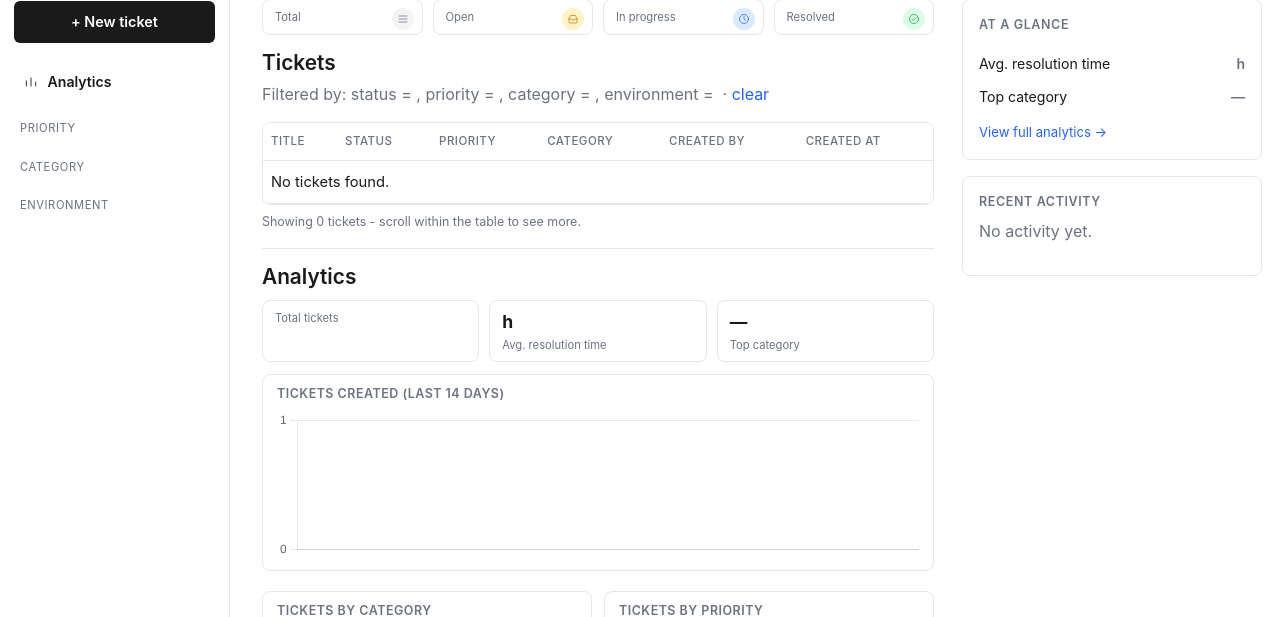
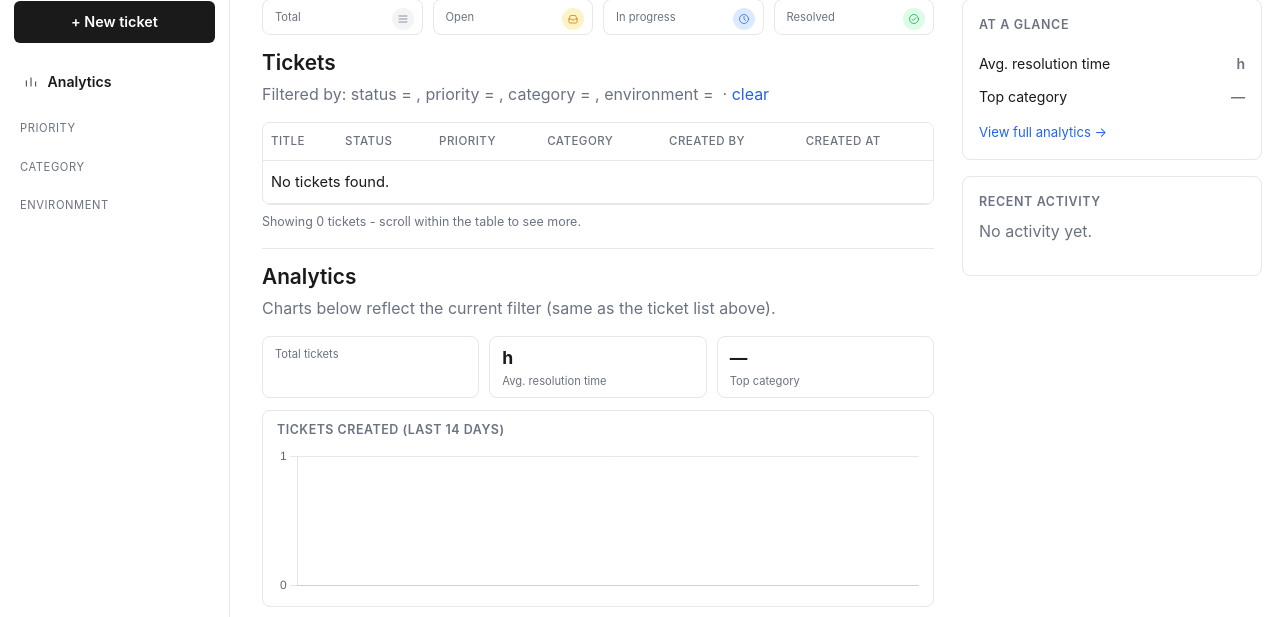
Before and after one commit to maraprikkripa/databricks-lakebase-ticket-app, a Flask app: template templates/index.html in a window 1280 px wide. Shown: the part 83-700 px from the top of the page. Run offline with Flask 3, Linux system fonts and the light colour scheme; the template is opened without the code that fills it, so the values that code supplies are empty; parts of the project's set-up code (start-up, migrations or seed data) failed here and were passed over.

Commit message:
Make analytics charts filter-aware (respect status/priority/category/environment selection)

```diff
--- a/app.py
+++ b/app.py
@@ -120,18 +120,24 @@ def get_status_counts():
     return counts
 
 
-def get_priority_counts():
-    """Return ticket counts per priority, for the sidebar/right panel."""
-    rows = lakebase.run_query("SELECT priority, COUNT(*) AS n FROM tickets GROUP BY priority")
+def get_priority_counts(where_sql="", params=None):
+    """Return ticket counts per priority. Pass where_sql/params to scope to the current filter."""
+    rows = lakebase.run_query(
+        f"SELECT priority, COUNT(*) AS n FROM tickets {where_sql} GROUP BY priority",
+        tuple(params) if params else None,
+    )
     counts = {p: 0 for p in VALID_PRIORITIES}
     for r in rows:
         counts[r["priority"]] = r["n"]
     return counts
 
 
-def get_category_counts():
-    """Return ticket counts per category, for the sidebar and analytics chart."""
-    rows = lakebase.run_query("SELECT category, COUNT(*) AS n FROM tickets GROUP BY category")
+def get_category_counts(where_sql="", params=None):
+    """Return ticket counts per category. Pass where_sql/params to scope to the current filter."""
+    rows = lakebase.run_query(
+        f"SELECT category, COUNT(*) AS n FROM tickets {where_sql} GROUP BY category",
+        tuple(params) if params else None,
+    )
     counts = {c: 0 for c in VALID_CATEGORIES}
     for r in rows:
         counts[r["category"]] = r["n"]
@@ -178,13 +184,20 @@ def get_top_category():
     return top.replace("_", " ").title()
 
 
-def get_tickets_per_day(days=14):
-    """Daily ticket counts for the last N days, as (labels, values) for a line chart."""
+def get_tickets_per_day(days=14, extra_where_clauses=None, params=None):
+    """Daily ticket counts for the last N days, as (labels, values) for a line chart.
+
+    extra_where_clauses/params let the current status/priority/category/environment
+    filter narrow the chart to match whatever the ticket list is currently showing.
+    """
     # `days` is always an internal constant, never user input - safe to inline.
+    conditions = [f"created_at >= now() - interval '{days} days'"] + (extra_where_clauses or [])
+    where_sql = "WHERE " + " AND ".join(conditions)
     rows = lakebase.run_query(
         f"SELECT date_trunc('day', created_at) AS day, COUNT(*) AS n "
-        f"FROM tickets WHERE created_at >= now() - interval '{days} days' "
-        f"GROUP BY day ORDER BY day"
+        f"FROM tickets {where_sql} "
+        f"GROUP BY day ORDER BY day",
+        tuple(params) if params else None,
     )
     counts_by_day = {r["day"].date(): r["n"] for r in rows}
 
@@ -255,8 +268,14 @@ def index():
         tuple(params) if params else None,
     )
 
+    # Sidebar/stat-card counts stay global (common_context) so navigation is predictable.
+    # The charts below, though, should reflect whatever filter is currently applied.
     ctx = common_context()
-    chart_labels, chart_values = get_tickets_per_day()
+    filtered_category_counts = get_category_counts(where_sql, params)
+    filtered_priority_counts = get_priority_counts(where_sql, params)
+    chart_labels, chart_values = get_tickets_per_day(
+        days=14, extra_where_clauses=where_clauses, params=params
+    )
 
     return render_template(
         "index.html",
@@ -268,9 +287,9 @@ def index():
         chart_labels=chart_labels,
         chart_values=chart_values,
         category_labels=[c.replace("_", " ").title() for c in VALID_CATEGORIES],
-        category_values=[ctx["category_counts"][c] for c in VALID_CATEGORIES],
+        category_values=[filtered_category_counts[c] for c in VALID_CATEGORIES],
         priority_labels=[p.capitalize() for p in VALID_PRIORITIES],
-        priority_values=[ctx["priority_counts"][p] for p in VALID_PRIORITIES],
+        priority_values=[filtered_priority_counts[p] for p in VALID_PRIORITIES],
         **ctx,
     )
 
--- a/templates/index.html
+++ b/templates/index.html
@@ -69,6 +69,11 @@
 <p class="table-hint">Showing {{ tickets|length }} ticket{{ 's' if tickets|length != 1 else '' }} - scroll within the table to see more.</p>
 
 <h1 id="analytics" class="analytics-heading">Analytics</h1>
+{% if current_view != 'all' or current_priority != 'all' or current_category != 'all' or current_environment != 'all' %}
+<p class="description">Charts below reflect the current filter (same as the ticket list above).</p>
+{% else %}
+<p class="description">Charts below reflect all tickets.</p>
+{% endif %}
 
 <div class="stats-row stats-row-3">
     <div class="stat-card">
```
